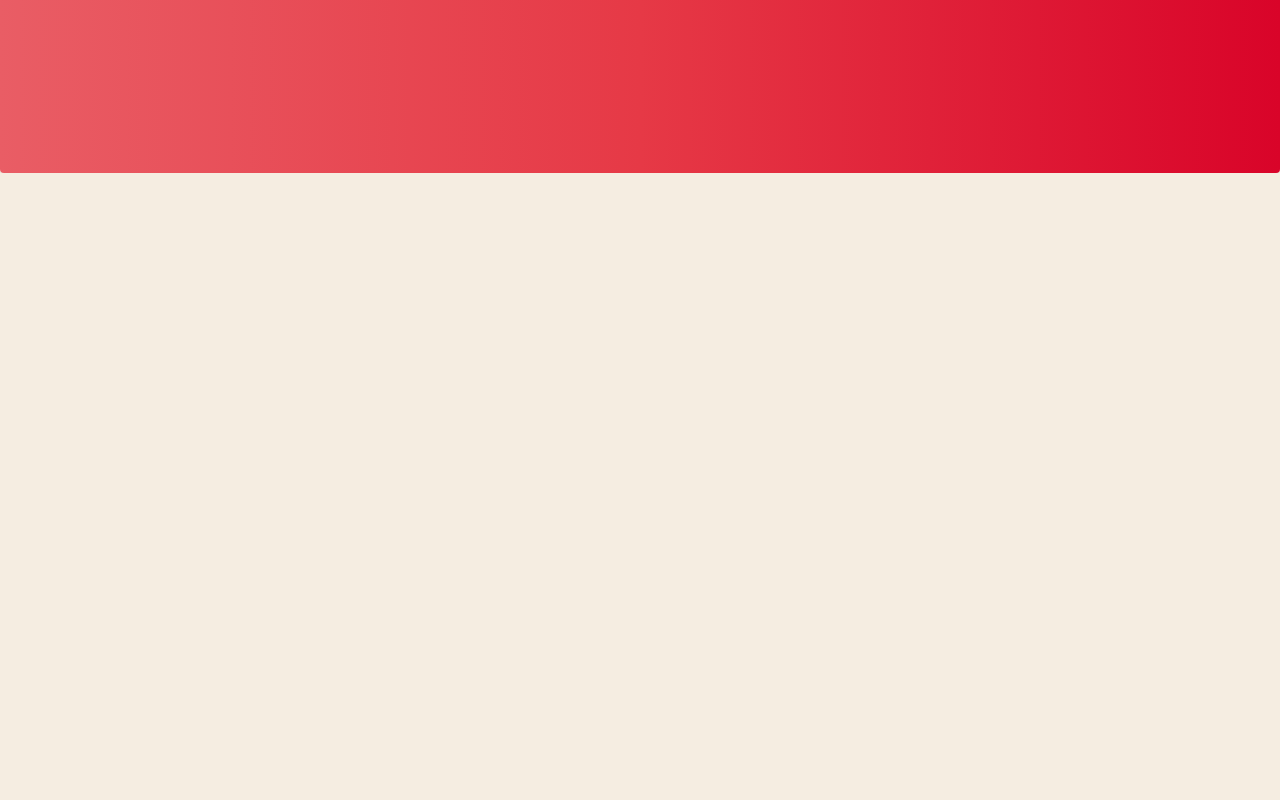
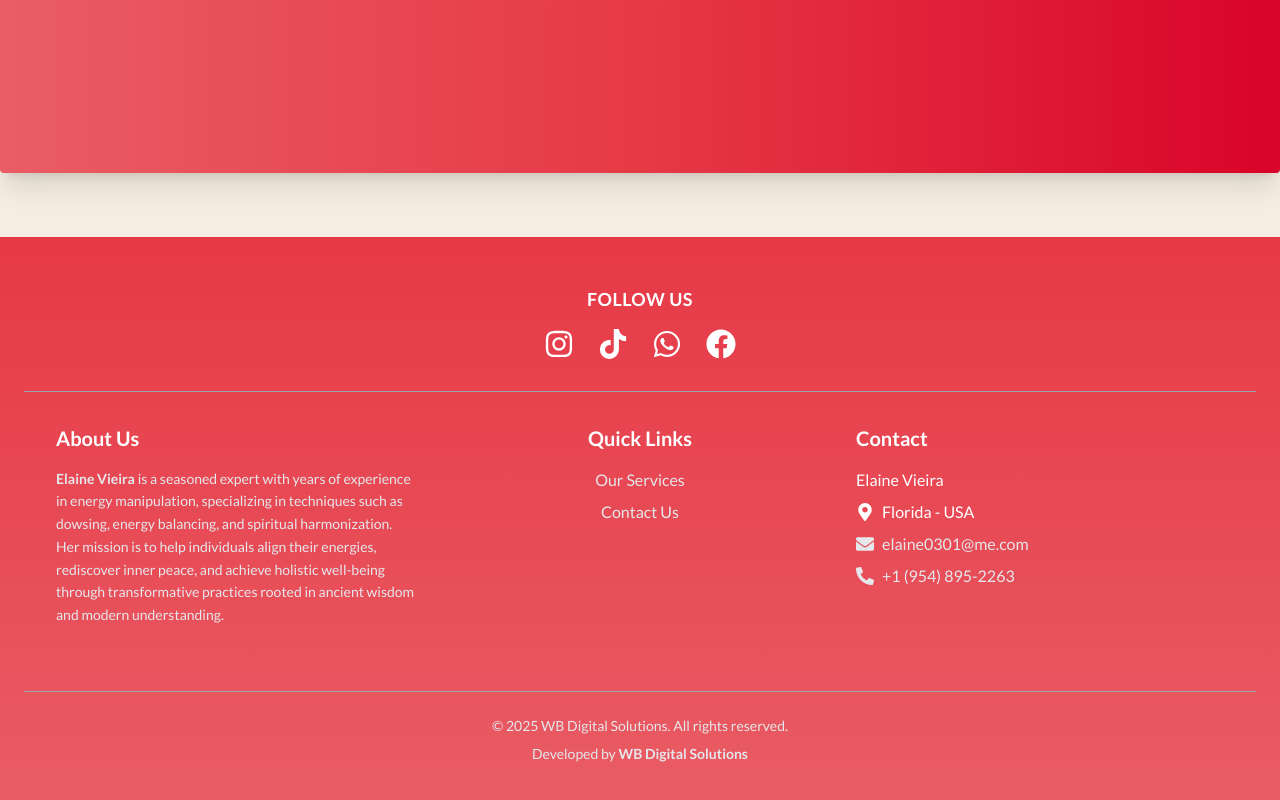
Before and after one commit to wbrunovieira/ElaineWebsiteNextJs, a Next.js app: page / in a window 1280 px wide. Shown: the part 5588-6388 px from the top of the page. Before the commit the page ends 5761 px from the top, so only its background shows below. Built offline with nearby package versions, Linux system fonts and the light colour scheme.

Commit message:
added footer

```diff
--- a/src/app/page.tsx
+++ b/src/app/page.tsx
@@ -3,6 +3,7 @@ import CTASection, {
   options,
 } from '@/components/CTASection';
 import FAQSection from '@/components/FAQSection';
+import { Footer } from '@/components/Footer';
 import HeroSection from '@/components/hero-section';
 import LocationSection from '@/components/LocationSection';
 import PhotoGallery from '@/components/PhotoGallery';
@@ -54,6 +55,7 @@ export default function Home() {
         description="Whether in-person or online, awaken your inner power with our Kundalini Activation sessions."
         options={options}
       />
+      <Footer />
     </div>
   );
 }
--- /dev/null
+++ b/src/components/Footer.tsx
@@ -0,0 +1,160 @@
+import {
+  FaInstagram,
+  FaTiktok,
+  FaWhatsapp,
+  FaFacebook,
+  FaEnvelope,
+  FaPhoneAlt,
+  FaMapMarkerAlt,
+} from 'react-icons/fa';
+
+export const Footer = () => {
+  return (
+    <footer className="bg-gradient-to-b from-primary via-primary/90 to-primary/80 text-white py-12 px-6 mt-16">
+      <div className="container mx-auto">
+        <div className="text-center mb-8">
+          <h2 className="text-lg font-semibold tracking-wide uppercase mb-4">
+            Follow Us
+          </h2>
+          <div className="flex justify-center items-center gap-6">
+            <a
+              href="https://instagram.com"
+              target="_blank"
+              rel="noopener noreferrer"
+              className="text-white hover:text-gray-200 transition"
+              aria-label="Instagram"
+            >
+              <FaInstagram className="text-3xl" />
+            </a>
+            <a
+              href="https://tiktok.com"
+              target="_blank"
+              rel="noopener noreferrer"
+              className="text-white hover:text-gray-200 transition"
+              aria-label="TikTok"
+            >
+              <FaTiktok className="text-3xl" />
+            </a>
+            <a
+              href="https://wa.me/00000000000"
+              target="_blank"
+              rel="noopener noreferrer"
+              className="text-white hover:text-gray-200 transition"
+              aria-label="WhatsApp"
+            >
+              <FaWhatsapp className="text-3xl" />
+            </a>
+            <a
+              href="https://facebook.com"
+              target="_blank"
+              rel="noopener noreferrer"
+              className="text-white hover:text-gray-200 transition"
+              aria-label="Facebook"
+            >
+              <FaFacebook className="text-3xl" />
+            </a>
+          </div>
+        </div>
+
+        <div className="grid grid-cols-1 border-t border-gray-400 md:grid-cols-3 gap-8 mb-8 p-8">
+          <div className="text-center md:text-left">
+            <h3 className="font-bold text-xl mb-4">
+              About Us
+            </h3>
+            <p className="text-sm text-gray-200 leading-relaxed">
+              <strong>Elaine Vieira</strong> is a seasoned
+              expert with years of experience in energy
+              manipulation, specializing in techniques such
+              as dowsing, energy balancing, and spiritual
+              harmonization.
+            </p>
+            <p className="text-sm text-gray-200 leading-relaxed">
+              Her mission is to help individuals align their
+              energies, rediscover inner peace, and achieve
+              holistic well-being through transformative
+              practices rooted in ancient wisdom and modern
+              understanding.
+            </p>
+          </div>
+          <div className="text-center">
+            <h3 className="font-bold text-xl mb-4">
+              Quick Links
+            </h3>
+            <ul className="space-y-2">
+              <li>
+                <a
+                  href="/services"
+                  className="text-gray-200 hover:text-white transition"
+                >
+                  Our Services
+                </a>
+              </li>
+
+              <li>
+                <a
+                  href="/contact"
+                  className="text-gray-200 hover:text-white transition"
+                >
+                  Contact Us
+                </a>
+              </li>
+            </ul>
+          </div>
+          <div className="text-center md:text-left">
+            <h3 className="font-bold text-xl mb-4">
+              Contact
+            </h3>
+
+            <div className="flex flex-col items-left gap-2">
+              <div>Elaine Vieira</div>
+              <div className="flex items-center gap-2">
+                <FaMapMarkerAlt className="text-lg" />
+                <span>Florida - USA</span>
+              </div>
+              <div>
+                <a
+                  href="mailto:elaine0301@me.com"
+                  className="flex items-center gap-2 text-gray-200 hover:text-white transition"
+                  aria-label="Send an email to Elaine Vieira"
+                >
+                  <FaEnvelope className="text-lg" />
+                  elaine0301@me.com
+                </a>
+              </div>
+              <div>
+                <a
+                  href="tel:+19548952263"
+                  className="flex items-center gap-2 text-gray-200 hover:text-white transition"
+                  aria-label="Call Elaine Vieira"
+                >
+                  <FaPhoneAlt className="text-lg" />
+                  +1 (954) 895-2263
+                </a>
+              </div>
+            </div>
+
+            <div className="flex flex-col items-center md:items-start gap-4"></div>
+          </div>
+        </div>
+
+        <div className="border-t border-gray-400 pt-6 text-center">
+          <p className="text-sm text-gray-200">
+            © {new Date().getFullYear()} WB Digital
+            Solutions. All rights reserved.
+          </p>
+          <p className="text-sm text-gray-200 mt-2">
+            Developed by{' '}
+            <a
+              href="https://www.wbdigitalsolutions.com"
+              target="_blank"
+              rel="noopener noreferrer"
+              className="font-bold hover:underline"
+            >
+              WB Digital Solutions
+            </a>
+          </p>
+        </div>
+      </div>
+    </footer>
+  );
+};
```
